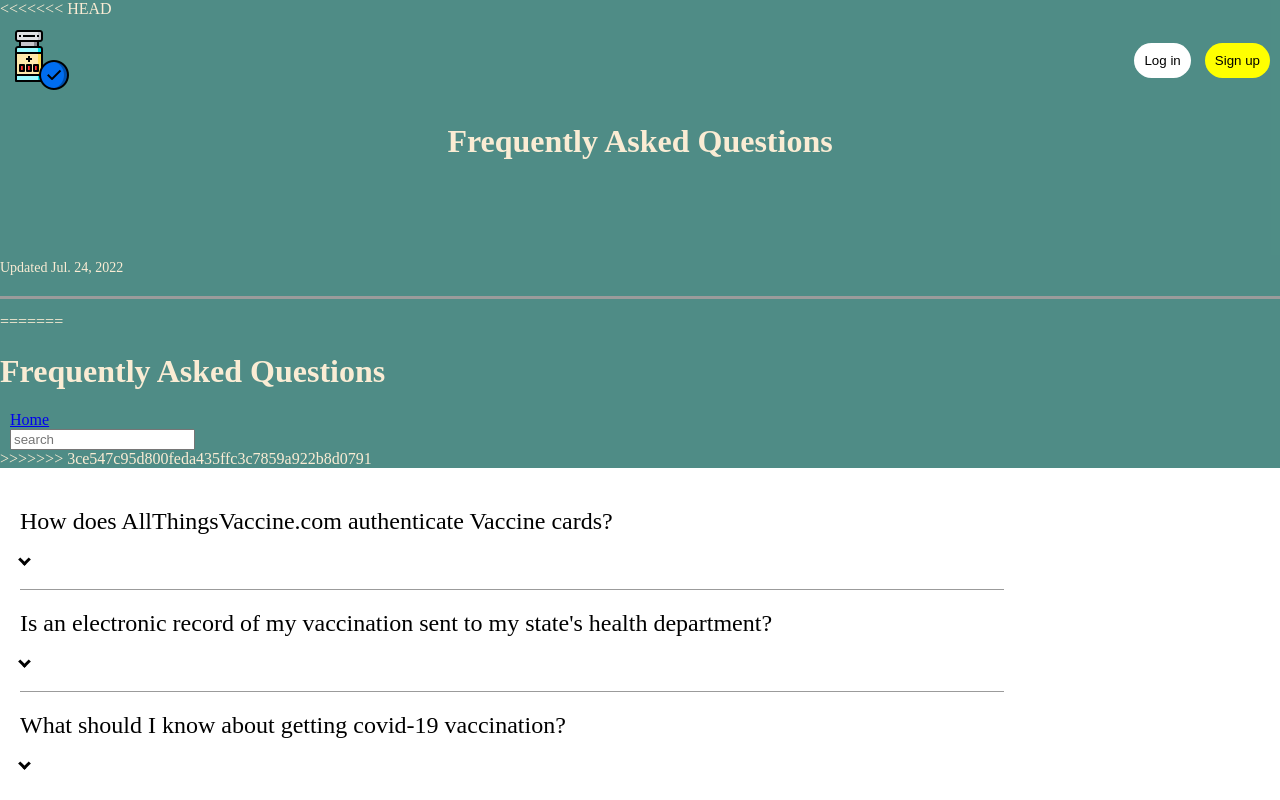
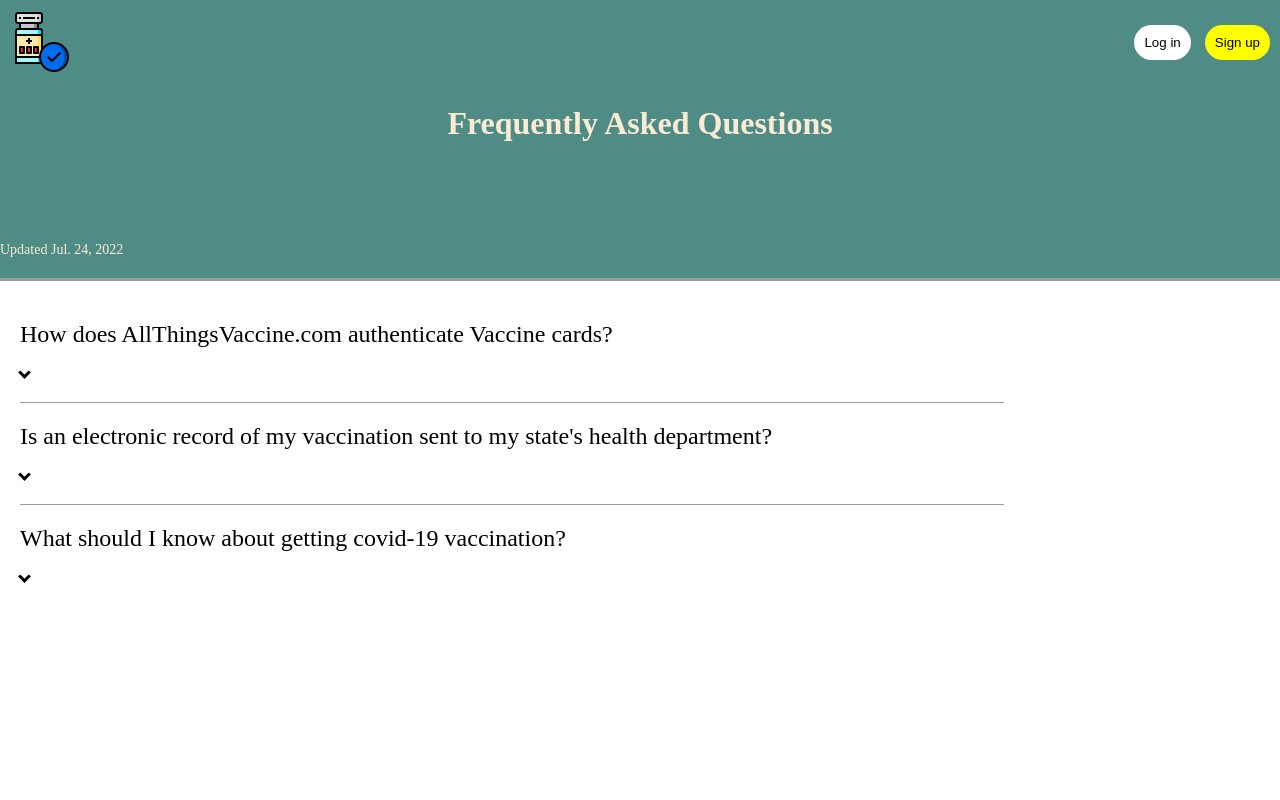
Before and after one commit to gitveryown/AllThingsVaccine, a plain HTML site: page faq.html in a window 1280 px wide. Drawn offline with Linux system fonts and the light colour scheme.

Commit message:
added log in & sign up pages

```diff
--- a/faq.css
+++ b/faq.css
@@ -9,6 +9,10 @@ header {
 
 }
 
+a {
+    text-decoration: none;
+    color: black;
+}
 
 .header-top{
     display: flex;
--- a/faq.html
+++ b/faq.html
@@ -8,15 +8,14 @@
 </head>
 <body>
     <header>
-<<<<<<< HEAD
             <div class="header-top">
                 <a href="index.html"><img src="./images/icons8-vaccine-64.png"></a>
                 <nav>
                     <button class="not-selected">
-                        Log in
+                        <a href="login.html">Log in</a>
                     </button>
                     <button class="selected">
-                        Sign up
+                        <a href="sign-up.html">Sign up</a>
                     </button>
                 </nav>
             </div>
@@ -24,18 +23,6 @@
             <h1 class="header-title">Frequently Asked Questions</h1>
             <p class="sub-text">Updated Jul. 24, 2022</p>
         </div>
-=======
-        <h1>Frequently Asked Questions</h1>
-        <nav>
-            <div class="home-tab">
-                <a href="index.html">Home</a>
-            </div>
-            <div class="search">
-                <input text="" placeholder="search">
-            </div>
-            </ul>
-    </nav>
->>>>>>> 3ce547c95d800feda435ffc3c7859a922b8d0791
     </header>
 
     <section class="main-faq">
--- a/index.css
+++ b/index.css
@@ -52,9 +52,8 @@ body {
 }
 
   a {
+    color: black;
     text-decoration: none;
-    color:#FAECD4;
-
   }
 img {
   width: 50%;
@@ -64,9 +63,6 @@ video {
   width: 100%;
   object-fit: cover;
 }
-
-
-
 
 
 .top-page {
@@ -79,10 +75,6 @@ video {
     display: flex;
     width: 100%;
     height:400px;
-
-  }
-
-  .image-container{
 
   }
 
```
Also changed, not shown: index.html (+2 -2 lines), login.html (added, +21 -0 lines), sign-up.html (added, +23 -0 lines), login.css (added), signup.css (added).
